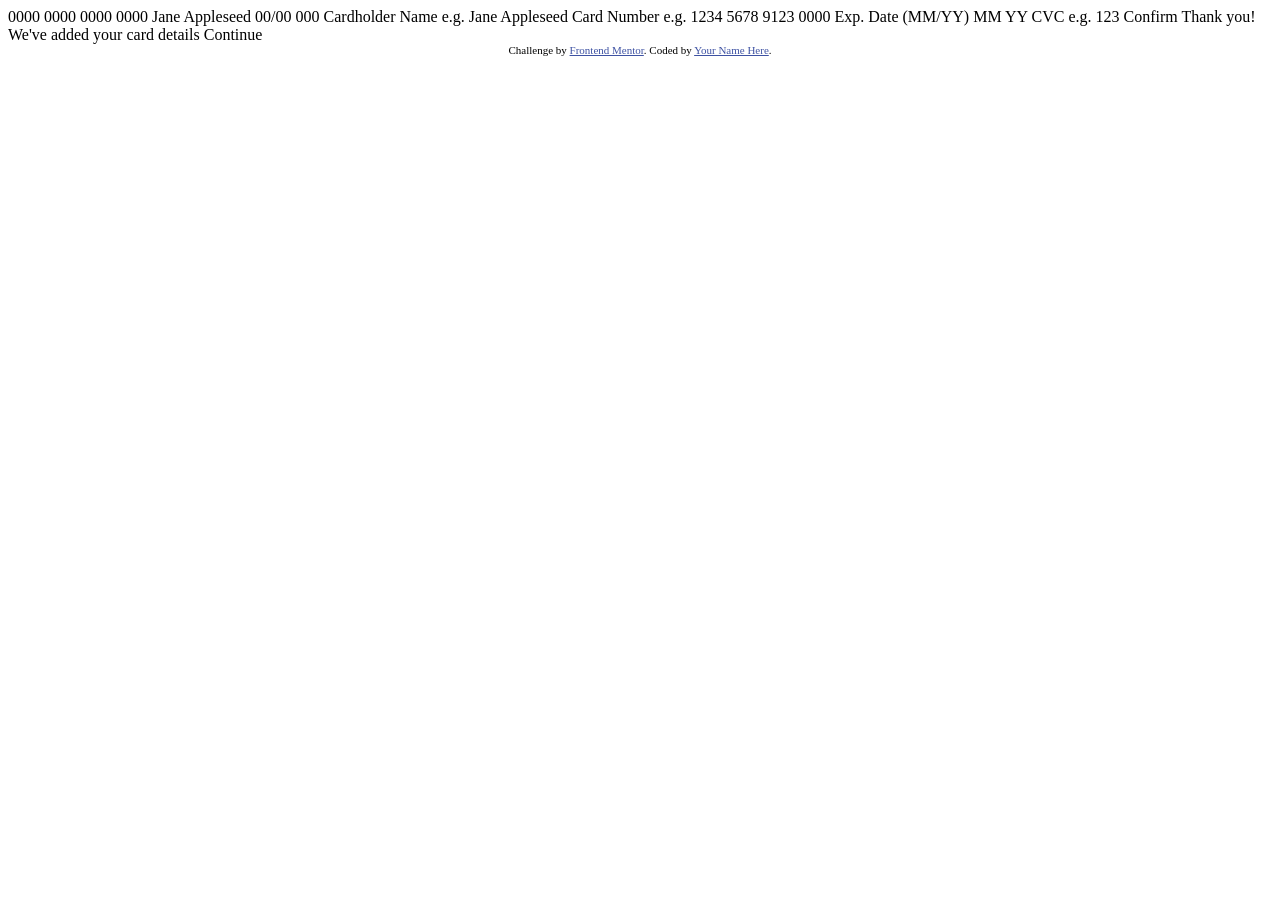
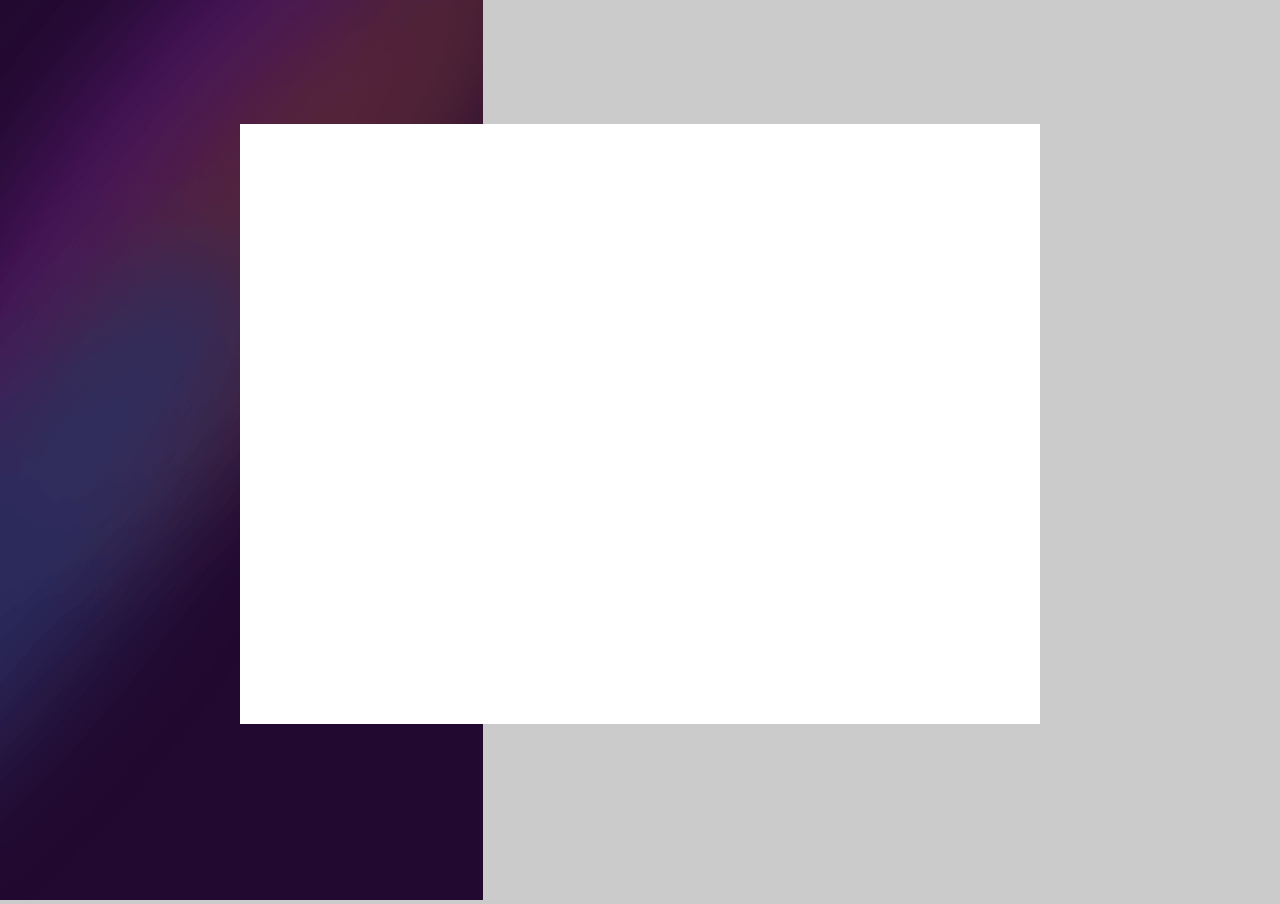
Before and after one commit to Chadrackmbuyi01/interactive-card-details-form-main, a plain HTML site: page index.html in a window 1280 px wide. Before the commit the page ends 800 px from the top, so only its background shows below. Drawn offline with Linux system fonts and the light colour scheme.

Commit message:
Main divs are created and added some changes

```diff
--- a/index.html
+++ b/index.html
@@ -5,47 +5,23 @@
   <meta name="viewport" content="width=device-width, initial-scale=1.0"> <!-- displays site properly based on user's device -->
 
   <link rel="icon" type="image/png" sizes="32x32" href="./images/favicon-32x32.png">
+  <link type="text/css" href="/public/css/styles.css" rel="stylesheet">
 
-  <title>Frontend Mentor | Interactive card details form</title>
+  <title>Interactive card details form</title>
 
-  <!-- Feel free to remove these styles or customise in your own stylesheet 👍 -->
-  <style>
-    .attribution { font-size: 11px; text-align: center; }
-    .attribution a { color: hsl(228, 45%, 44%); }
-  </style>
-</head>
-<body>
 
-  0000 0000 0000 0000
-  Jane Appleseed
-  00/00
+  <body>
 
-  000
 
-  Cardholder Name
-  e.g. Jane Appleseed
 
-  Card Number
-  e.g. 1234 5678 9123 0000
 
-  Exp. Date (MM/YY)
-  MM
-  YY
+    <img src="/images/bg-main-desktop.png" alt="" class="imgOne">
 
-  CVC
-  e.g. 123
 
-  Confirm
+   <div class="mainDiv"></div>
 
-  <!-- Completed state start -->
 
-  Thank you!
-  We've added your card details
-  Continue
 
-  <div class="attribution">
-    Challenge by <a href="https://www.frontendmentor.io?ref=challenge" target="_blank">Frontend Mentor</a>.
-    Coded by <a href="#">Your Name Here</a>.
-  </div>
+
 </body>
 </html>
--- /dev/null
+++ b/public/css/styles.css
@@ -0,0 +1,17 @@
+body {
+    min-height: 100vh;
+    margin: 0;
+    padding: 0;
+    background-color: #cccbcb;
+  }
+  .mainDiv{
+
+      width: 800px;
+      height: 600px;
+      position: absolute;
+      top: 53%;
+      left: 50%;
+      transform: translate(-50%, -50%);
+      background-color: white;
+
+    }
```
